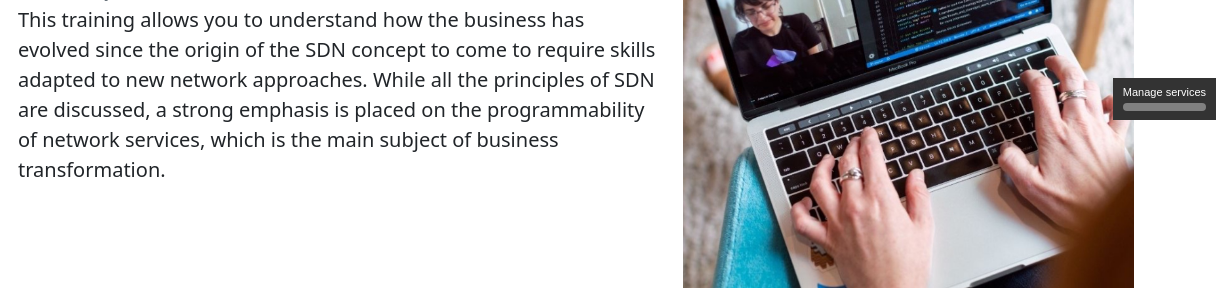
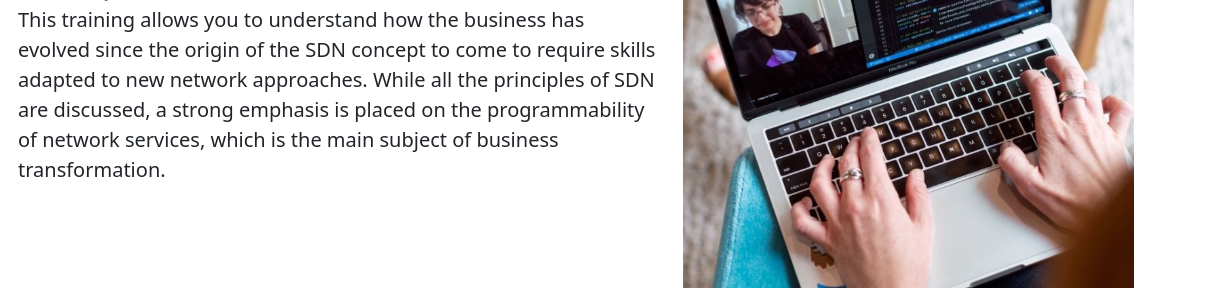
Before and after one commit to gmoisio/gmoisio.github.io, a plain HTML site: page index.html in a window 1280 px wide. Shown: the part 680-971 px from the top of the page, 64-1280 px from the left. Drawn offline with nearby package versions, Linux system fonts and the light colour scheme.

Commit message:
add GDPR

```diff
--- a/index.html
+++ b/index.html
@@ -22,9 +22,9 @@
       "privacyUrl": "", /* Privacy policy url */
       "hashtag": "#tarteaucitron", /* Open the panel with this hashtag */
       "cookieName": "tarteaucitron", /* Cookie name */
-      "orientation": "top", /* Banner position (top - bottom) */
+      "orientation": "bottom", /* Banner position (top - bottom) */
       "groupServices": false, /* Group services by category */
-      "showAlertSmall": true, /* Show the small banner on bottom right */
+      "showAlertSmall": false, /* Show the small banner on bottom right */
       "cookieslist": false, /* Show the cookie list */
       "closePopup": false, /* Show a close X on the banner */
       "showIcon": true, /* Show cookie icon to manage cookies */
```
